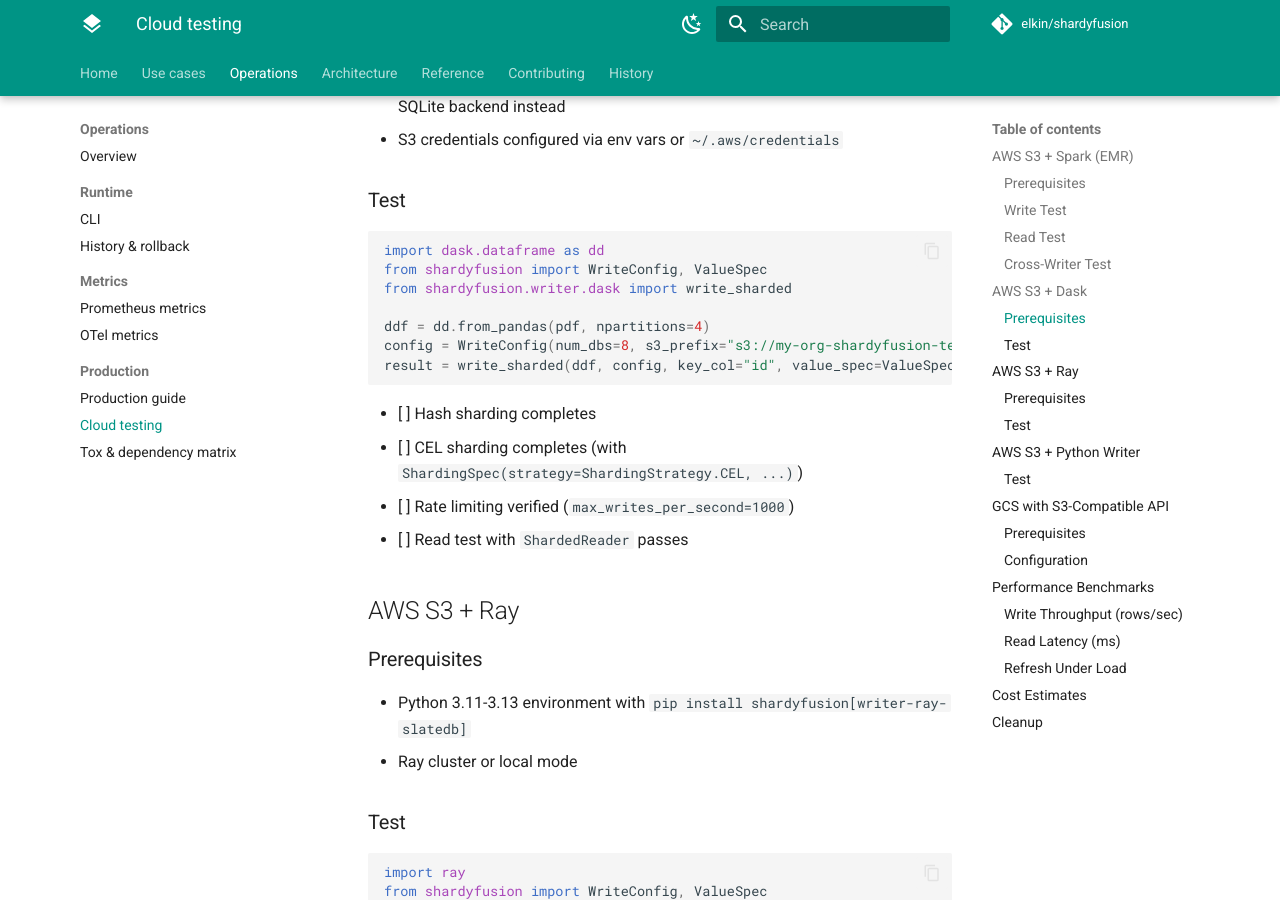
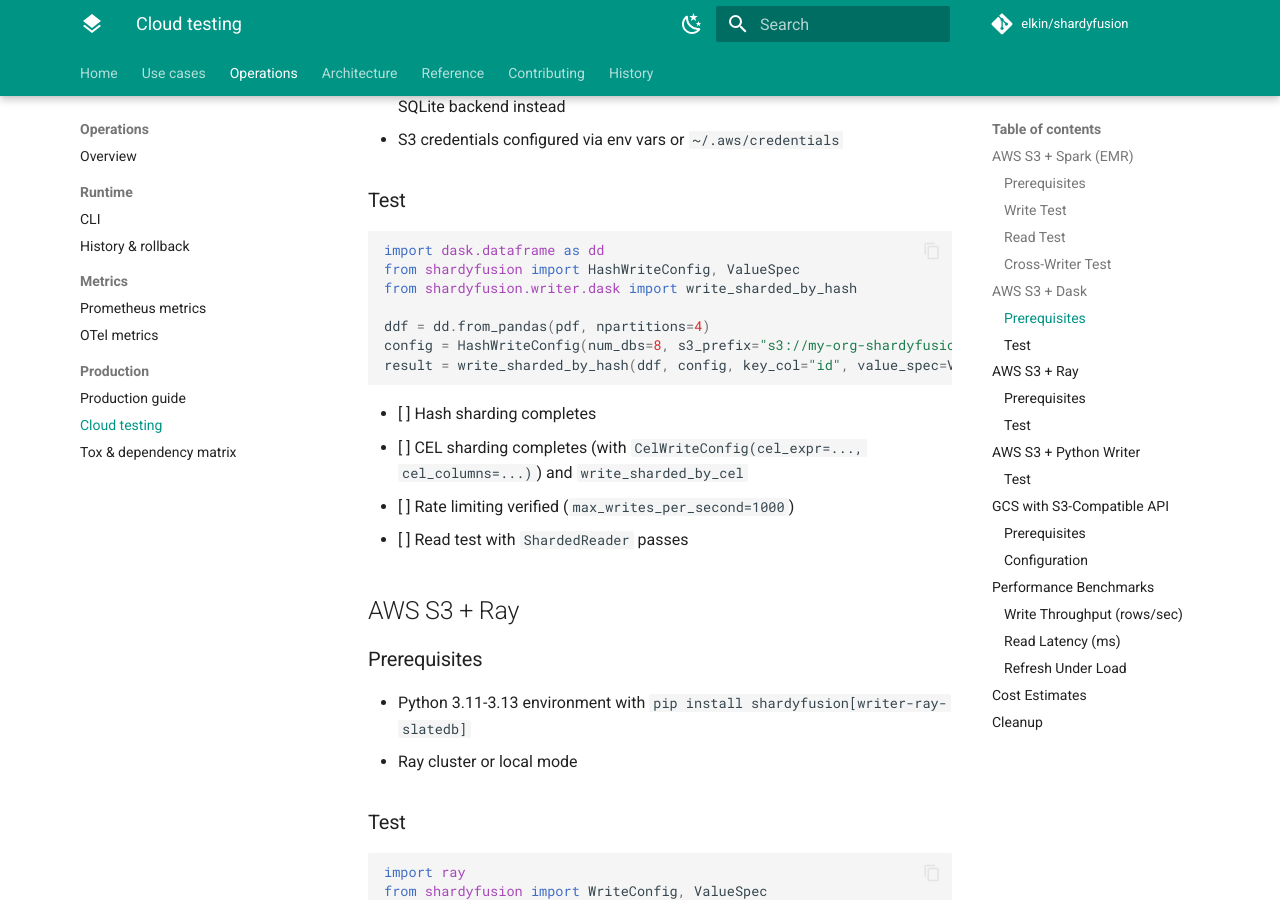
Before and after one commit to elkin/shardyfusion, an MkDocs documentation site: the page built from docs/operate/cloud-testing.md, in a window 1280 px wide and 900 px high, scrolled down 1776 px. Built offline with MkDocs 1.6.1 and Material for MkDocs 9.7.7, drawn with Linux system fonts in a browser that asks for light colours; comment, search, counter and statistics services are not loaded.

Commit message:
test: update integration tests, helpers, docs, and AGENTS for split writer API

````diff
--- a/docs/operate/cloud-testing.md
+++ b/docs/operate/cloud-testing.md
@@ -74,16 +74,16 @@ reader.close()
 
 ```python
 import dask.dataframe as dd
-from shardyfusion import WriteConfig, ValueSpec
-from shardyfusion.writer.dask import write_sharded
+from shardyfusion import HashWriteConfig, ValueSpec
+from shardyfusion.writer.dask import write_sharded_by_hash
 
 ddf = dd.from_pandas(pdf, npartitions=4)
-config = WriteConfig(num_dbs=8, s3_prefix="s3://my-org-shardyfusion-test/dask-test")
-result = write_sharded(ddf, config, key_col="id", value_spec=ValueSpec.binary_col("payload"))
+config = HashWriteConfig(num_dbs=8, s3_prefix="s3://my-org-shardyfusion-test/dask-test")
+result = write_sharded_by_hash(ddf, config, key_col="id", value_spec=ValueSpec.binary_col("payload"))
 ```
 
 - [ ] Hash sharding completes
-- [ ] CEL sharding completes (with `ShardingSpec(strategy=ShardingStrategy.CEL, ...)`)
+- [ ] CEL sharding completes (with `CelWriteConfig(cel_expr=..., cel_columns=...)`) and `write_sharded_by_cel`
 - [ ] Rate limiting verified (`max_writes_per_second=1000`)
 - [ ] Read test with `ShardedReader` passes
 
````
Also changed, not shown: AGENTS.md (+6 -4 lines), 8 other files.
